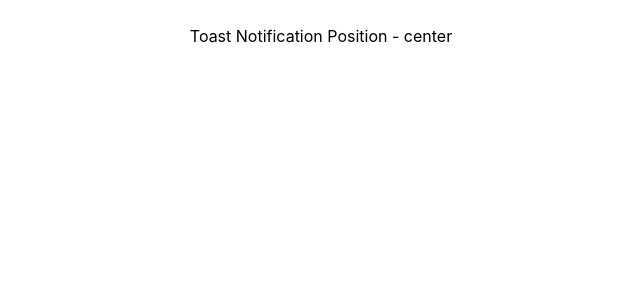
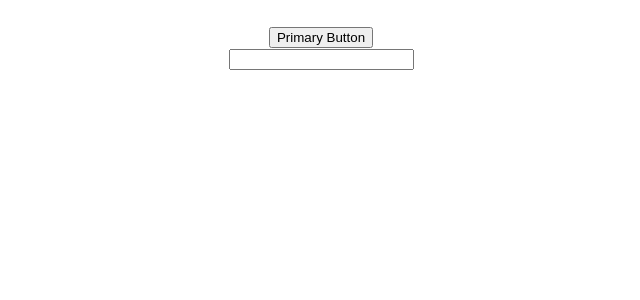
Before and after one commit to GeekShubhamRajput/react-js-learning, a React (Create React App) app in the folder react_typescript/: page / in a window 1280 px wide. Shown: the top 300 px of the page, without its empty margins (319-959 px from the left). Built offline with nearby package versions, Linux system fonts and the light colour scheme.

Commit message:
Wrapping HTML Elements

```diff
--- a/react_typescript/src/App.tsx
+++ b/react_typescript/src/App.tsx
@@ -1,10 +1,13 @@
-import {Toast} from "./components/templateliterals/Toast"
+import {Button} from "./components/html/Button"
+import {Input} from "./components/html/Input"
 import './App.css';
 
 function App() {
   return (
     <div className="App">
-      <Toast position='center' />
+      <Button variant='primary' onClick = {() => console.log('Clicked')}>Primary Button</Button>
+      <br />
+      <Input />
     </div>
   );
 }
--- /dev/null
+++ b/react_typescript/src/components/html/Button.tsx
@@ -0,0 +1,14 @@
+import React from 'react';
+
+type ButtonProps = {
+  variant: 'primary' | 'secondary';
+  children: string
+} & Omit<React.ComponentProps<'button'>, 'children'> ;
+
+export const Button = ({ variant, children, ...rest }: ButtonProps) => {
+  return (
+    <button className={`class-with-${variant}`} {...rest}>
+      {children}
+    </button>
+  );
+};
--- /dev/null
+++ b/react_typescript/src/components/html/Input.tsx
@@ -0,0 +1,7 @@
+import React from 'react'
+
+type InputProps = React.ComponentProps<'input'>
+
+export const Input = (props: InputProps) => {
+  return <input {...props} />
+}
```
